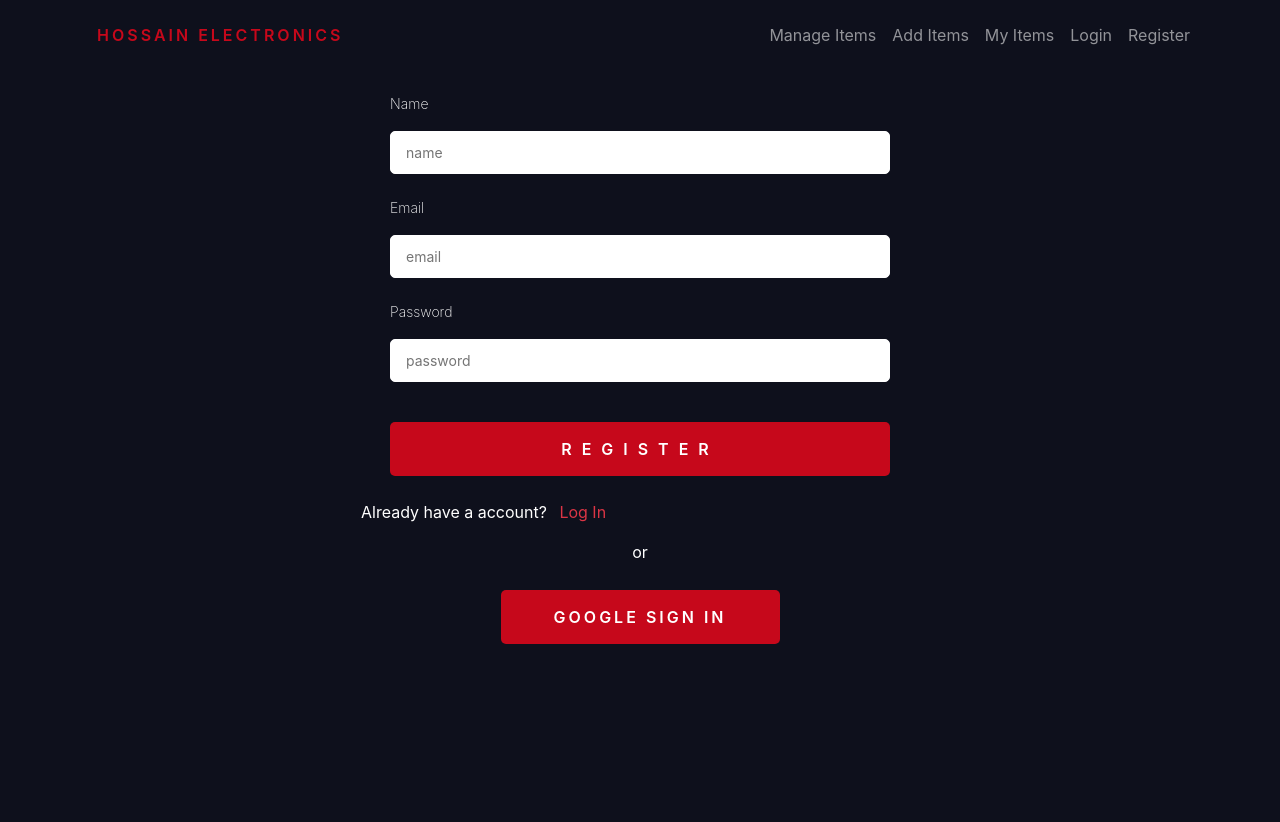
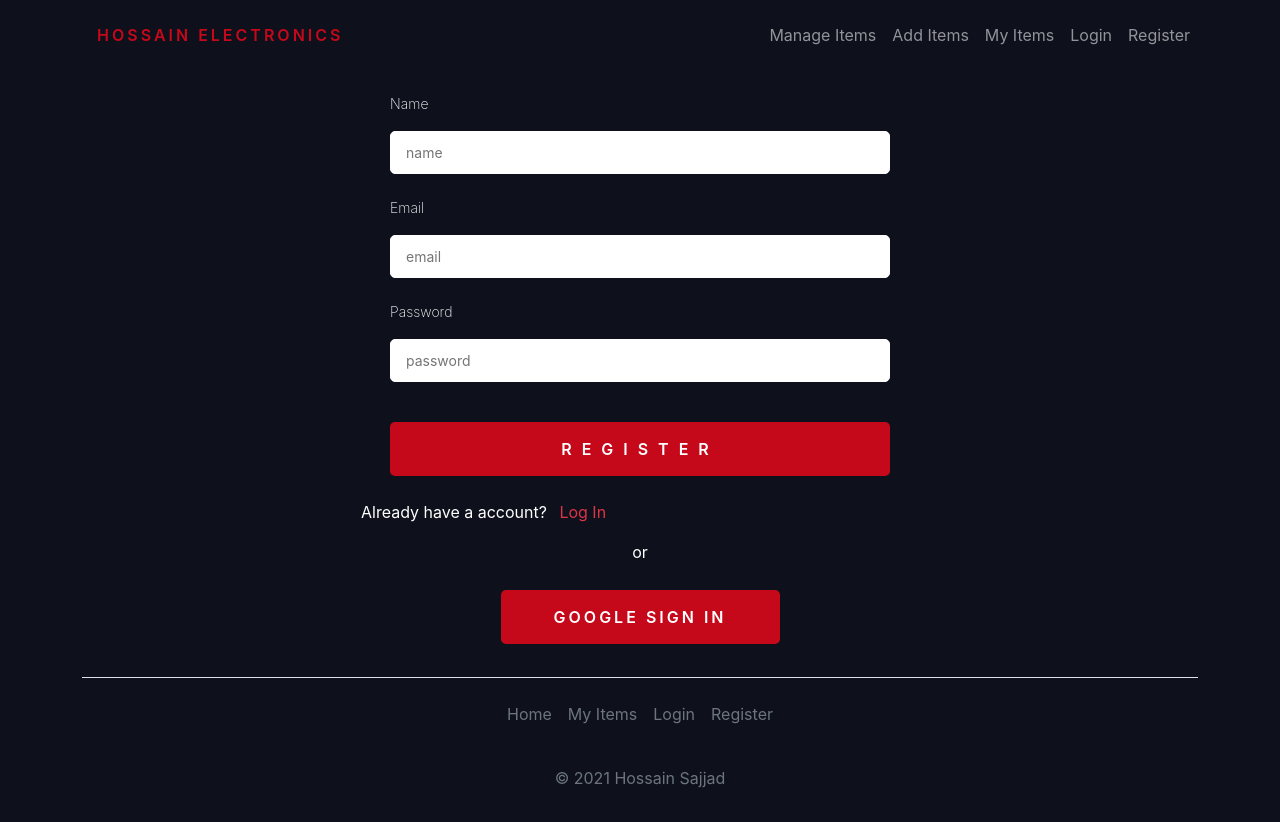
Before and after one commit to Hossain-Sajjad/Warehouse-management, a React (Create React App) app: page /register in a window 1280 px wide. Before the commit the page ends 800 px from the top, so only its background shows below. Built offline with nearby package versions, Linux system fonts and the light colour scheme; no server answers.

Commit message:
footer added

```diff
--- a/package.json
+++ b/package.json
@@ -15,6 +15,7 @@
     "react-hook-form": "^7.30.0",
     "react-router-dom": "6",
     "react-scripts": "5.0.1",
+    "react-spring": "^9.4.5",
     "web-vitals": "^2.1.0"
   },
   "scripts": {
--- a/src/App.js
+++ b/src/App.js
@@ -7,6 +7,7 @@ import ManageItems from './Pages/ManageItems/ManageItems';
 import MyItems from './Pages/MyItems/MyItems';
 import Register from './Pages/Register/Register';
 import RequireAuth from './Pages/RequireAuth/RequireAuth';
+import Footer from './Pages/Shared/Footer/Footer';
 import Header from './Pages/Shared/Header/Header';
 import UpdateItem from './Pages/UpdateItem/UpdateItem';
 
@@ -32,6 +33,7 @@ function App() {
         <Route path="/login" element={<LogIn />} />
         <Route path="/register" element={<Register />} />
       </Routes>
+      <Footer></Footer>
     </div>
   );
 }
--- /dev/null
+++ b/src/Pages/Home/CounterSection/CounterSection.js
@@ -0,0 +1,19 @@
+import React, { useState } from 'react';
+import { useSpring, animated } from 'react-spring'
+
+
+const CounterSection = () => {
+    const [flip, set] = useState(false)
+    const { number } = useSpring({
+        reset: true,
+        reverse: flip,
+        from: { number: 0 },
+        number: 100,
+        delay: 1000,
+        onRest: () => set(!flip),
+    })
+
+    return <animated.div className='text-white text-center'>{number.to(n => n.toFixed(2))}</animated.div>
+};
+
+export default CounterSection;
--- a/src/Pages/Home/Home/Home.js
+++ b/src/Pages/Home/Home/Home.js
@@ -1,3 +1,4 @@
+import CounterSection from '../CounterSection/CounterSection';
 import Items from '../Items/Items';
 import TopSection from '../TopSection/TopSection';
 import './Home.css'
@@ -7,6 +8,7 @@ const Home = () => {
         <div>
             <TopSection></TopSection>
             <Items></Items>
+            <CounterSection></CounterSection>
         </div>
     );
 };
--- a/src/Pages/ManageItems/ManageItems.js
+++ b/src/Pages/ManageItems/ManageItems.js
@@ -35,6 +35,9 @@ const ManageItems = () => {
     return (
         <div className='container'>
             <h1>Total Items: {items.length}</h1>
+            <div className='my-auto'>
+                <div className="w-50 btn update-btn d-block mx-auto" onClick={() => navigateToAddNew()}>Add New Item</div>
+            </div>
             {
 
                 items && items.map(item =>
@@ -45,9 +48,6 @@ const ManageItems = () => {
                     ></ItemForManage>)
 
             }
-            <div className='my-auto'>
-                <div className="btn update-btn" onClick={() => navigateToAddNew()}>Add New Item</div>
-            </div>
         </div>
     );
 };
--- /dev/null
+++ b/src/Pages/Shared/Footer/Footer.js
@@ -0,0 +1,21 @@
+import React from 'react';
+
+const Footer = () => {
+    return (
+
+        <div className="container">
+            <footer className="py-2 my-2">
+                <ul className="nav justify-content-center border-top pb-3 mb-3">
+                    <li className="nav-item"><a href="/home" className="mt-3 nav-link px-2 text-muted">Home</a></li>
+                    <li className="nav-item"><a href="/myitems" className="mt-3 nav-link px-2 text-muted">My Items</a></li>
+                    <li className="nav-item"><a href="/login" className="mt-3 nav-link px-2 text-muted">Login</a></li>
+                    <li className="nav-item"><a href="/register" className="mt-3 nav-link px-2 text-muted">Register</a></li>
+                </ul>
+                <p className="text-center text-muted">© 2021 Hossain Sajjad</p>
+            </footer>
+        </div>
+
+    );
+};
+
+export default Footer;
```
Also changed, not shown: 1 other file (tests, documents, lock files or other folders).
